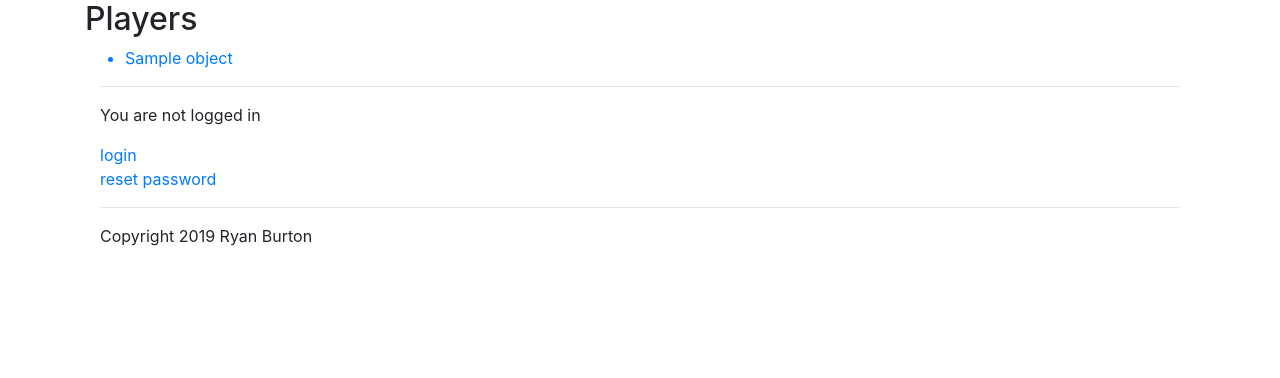
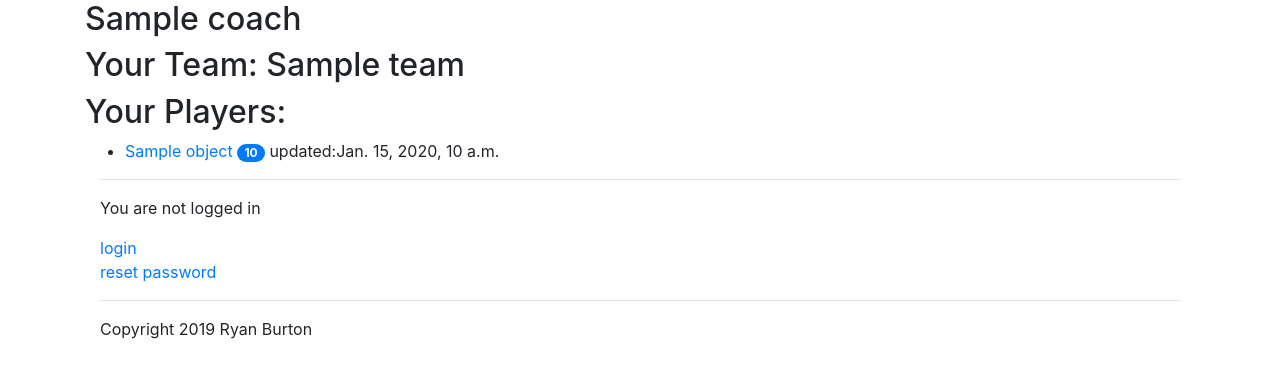
Before and after one commit to rryanburton/tasksandrewards, a Django app: template tasksandrewards/templates/tasksandrewards/player_list.html in a window 1280 px wide. Shown: the top 378 px of the page. Run offline with Django 3.2, Linux system fonts and the light colour scheme; the template is opened without the code that fills it: most values are stand-ins (such as "Sample title", 1, 10 or a date in 2020); some libraries are stand-ins or nearby versions.

Commit message:
limited player list to team of logged in coach user

```diff
--- a/requirements.txt
+++ b/requirements.txt
@@ -1,4 +1,4 @@
-Django==2.0
+Django
 django-cors-headers==2.1.0
 django-debug-toolbar==1.9.1
 django-filter==1.1.0
--- a/tasksandrewards/models.py
+++ b/tasksandrewards/models.py
@@ -39,7 +39,7 @@ class Coach(models.Model):
     name = models.CharField(max_length=50)
     created_at = models.DateTimeField(auto_now_add=True)
     updated_at = models.DateTimeField(auto_now=True)
-    user = models.ForeignKey(User, on_delete=None)
+    user = models.ForeignKey(User, on_delete=None, related_name='user')
     team = models.ForeignKey(Team, related_name='coaches', on_delete=None, blank=True, null=True)
 
     def __str__(self):
--- a/tasksandrewards/templates/tasksandrewards/player_list.html
+++ b/tasksandrewards/templates/tasksandrewards/player_list.html
@@ -3,10 +3,12 @@
 {% block nav-style %}mkt-nav{% endblock nav-style %}
 
 {% block content %}
-<h2>Players</h2>
+    <h2>{{ coach }}</h2>
+    <h2> Your Team: {{ team }}</h2>
+<h2>Your Players:</h2>
     <ul>
     {% for object in object_list %}
-       <a href="{% url 'app:player-detail' pk=object.id %}"> <li>{{ object.name }}</li></a>
+        <li><a href="{% url 'app:player-detail' pk=object.id %}"> {{ object.name }}</a> <span class="badge badge-pill badge-primary">{{ object.score }}</span>  updated:{{ object.updated_at }}</li>
     {% endfor %}
     </ul>
 
```
Also changed, not shown: tasksandrewards/views.py (+14 -4 lines).
